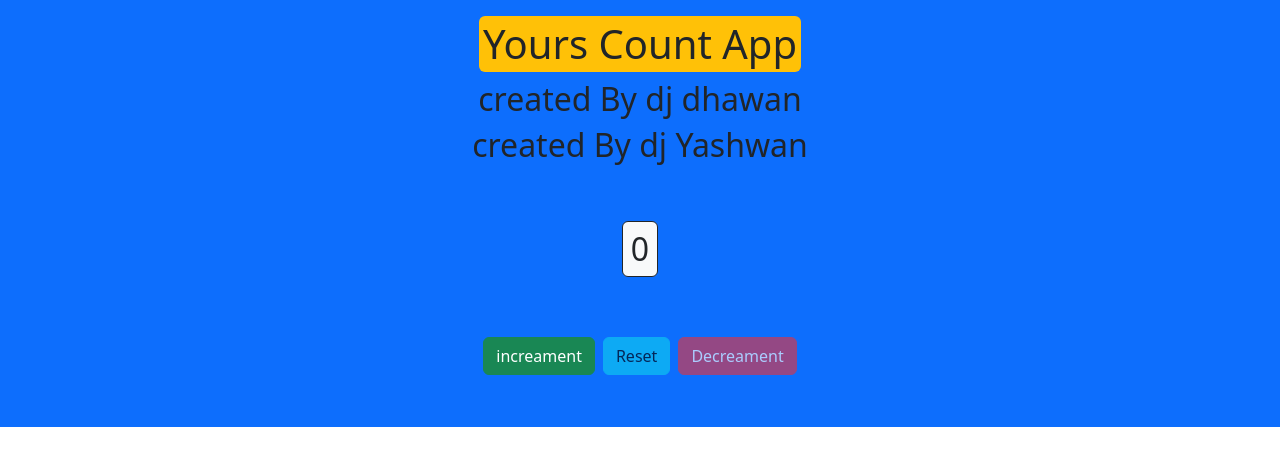
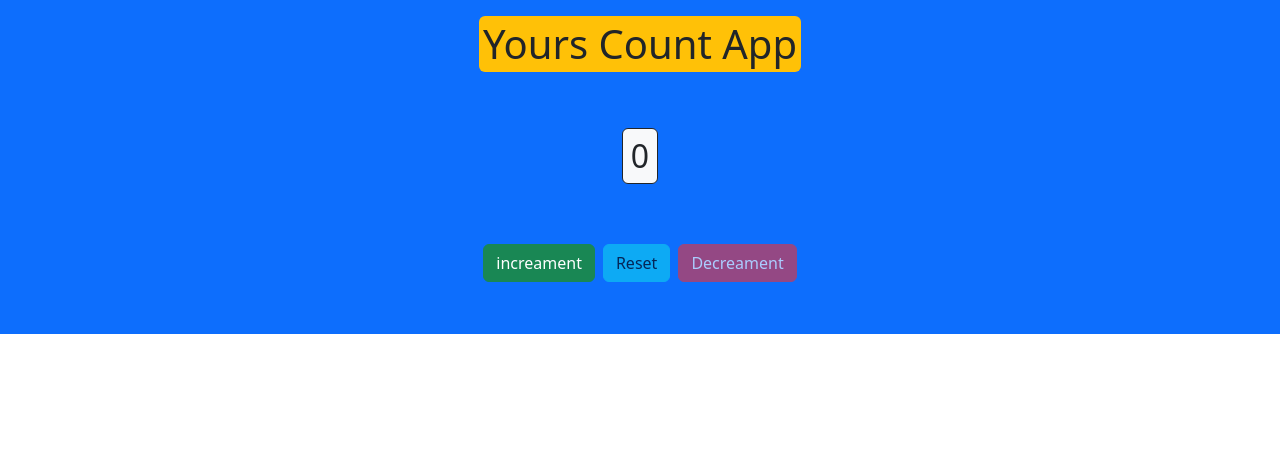
Before and after one commit to Dhawan00/CounterApp1, a React (Vite) app: page / in a window 1280 px wide. Shown: the top 466 px of the page. Built offline with nearby package versions, Linux system fonts and the light colour scheme.

Commit message:
remove h2 and some chunk

```diff
--- a/src/App.tsx
+++ b/src/App.tsx
@@ -19,10 +19,9 @@ function App() {
     <div className=" d-flex flex-column    bg-primary ">
       <div className="text-center">
         <h1 className=" d-inline-block rounded p-1 mt-3  bg-warning">
-          Yours Count App{" "}
+          Yours Count App
         </h1>
-        <h2>created By dj dhawan</h2>
-        <h2>created By dj Yashwan</h2>
+
       </div>
 
       <div className="text-center mt-5">
```
